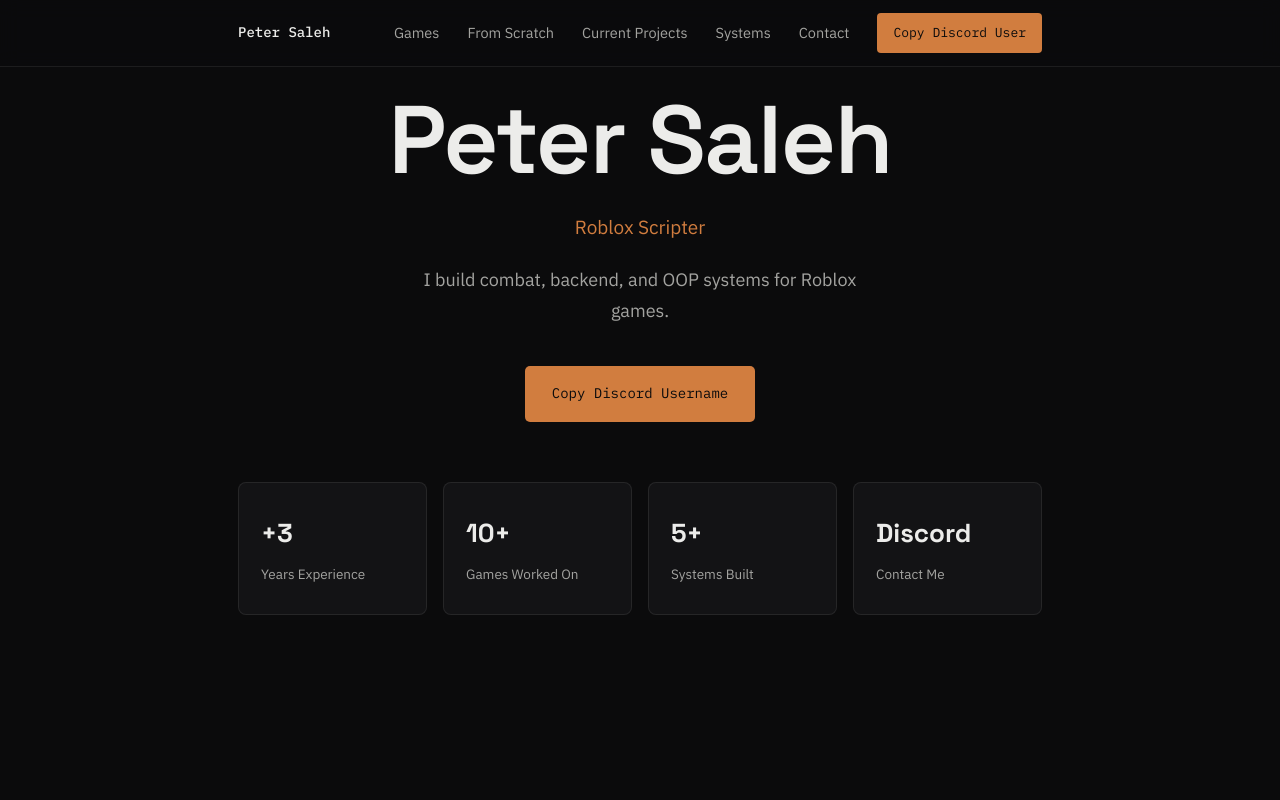
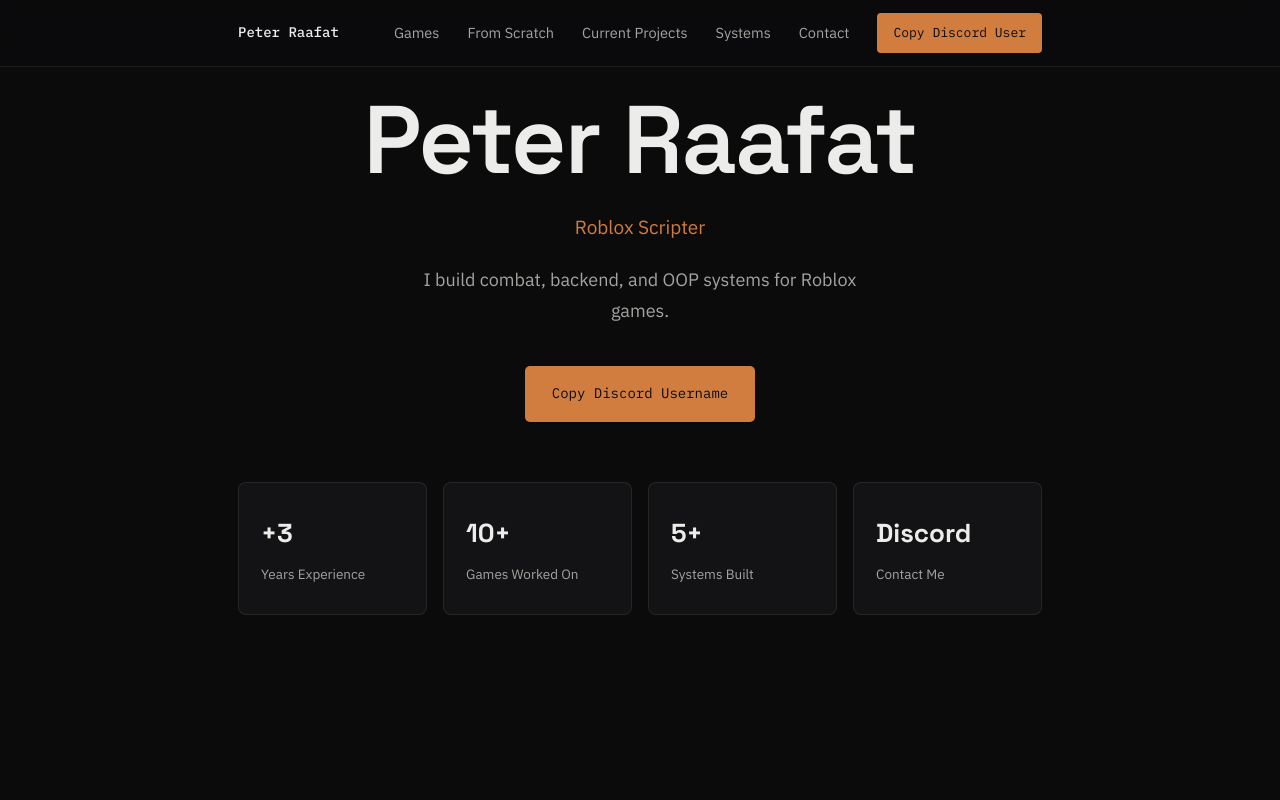
Before and after one commit to peterraafat1/peter-portfolio, a plain HTML site: page index.html in a window 1280 px wide. Shown: the top 800 px of the page. Drawn offline with Linux system fonts and the light colour scheme.

Commit message:
Change name from Peter Saleh to Peter Raafat

```diff
--- a/index.html
+++ b/index.html
@@ -329,7 +329,7 @@ h2 {
 
 <nav class="nav">
   <div class="nav-inner">
-    <a href="#top" class="nav-logo">Peter Saleh</a>
+    <a href="#top" class="nav-logo">Peter Raafat</a>
     <button class="nav-toggle" id="navToggle" aria-label="Toggle menu" aria-expanded="false">
       <span></span><span></span><span></span>
     </button>
@@ -346,7 +346,7 @@ h2 {
 
 <header class="hero" id="top">
   <div class="wrap">
-    <h1 class="hero-headline" data-reveal>Peter Saleh</h1>
+    <h1 class="hero-headline" data-reveal>Peter Raafat</h1>
     <p class="hero-role" data-reveal>Roblox Scripter</p>
     <p class="hero-sub" data-reveal>I build combat, backend, and OOP systems for Roblox games.</p>
     <div data-reveal>
```
